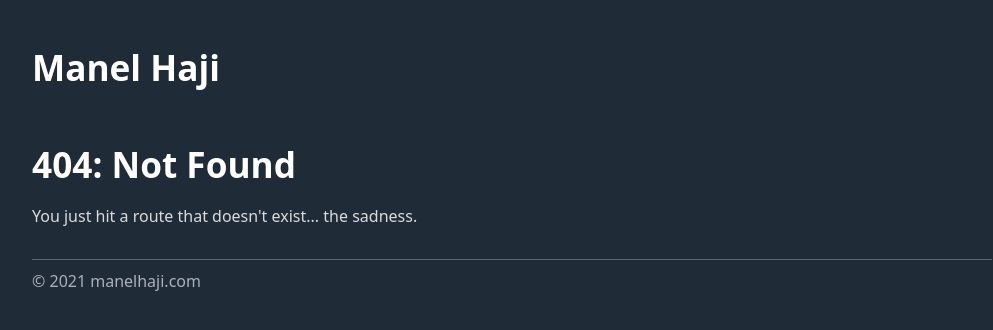
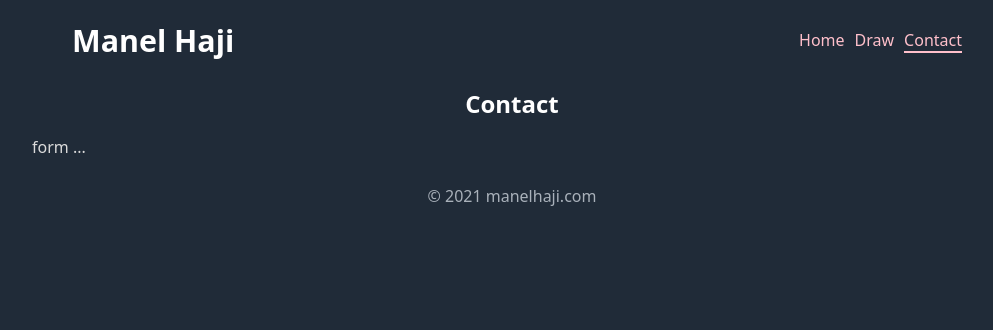
Before and after one commit to repetitioestmaterstudiorum/manelhaji-frontend, a Gatsby site: page /contact in a window 1280 px wide. Before the commit this address had no page. Shown: the whole page, without its empty margins (128-1121 px from the left). Built offline with nearby package versions, Linux system fonts and the light colour scheme; Gatsby itself is replaced by a stand-in of ours.

Commit message:
header styles and menu

```diff
--- a/src/components/gallery.js
+++ b/src/components/gallery.js
@@ -57,7 +57,6 @@ const ulStyle = {
   paddingInlineStart: 0,
 }
 const generalLiStyle = {
-  display: "flex",
   fontSize: "1.2em",
   padding: "0 5px",
 }
--- a/src/components/header.js
+++ b/src/components/header.js
@@ -2,19 +2,22 @@ import { Link } from "gatsby"
 import PropTypes from "prop-types"
 import React from "react"
 
+const flexLvl1 = {
+  margin: `0 auto`,
+  maxWidth: 900,
+  display: "flex",
+  justifyContent: "space-between",
+  alignItems: "center",
+}
+const flexLvl2 = {
+  display: "flex",
+  alignItems: "center",
+}
+
+// link styles in water-css-overrides.css
 const Header = ({ siteTitle }) => (
-  <header
-    style={{
-      marginBottom: `1.45rem`,
-    }}
-  >
-    <div
-      style={{
-        margin: `0 auto`,
-        maxWidth: 960,
-        padding: `1.45rem 1.0875rem`,
-      }}
-    >
+  <header style={flexLvl1}>
+    <div style={flexLvl2}>
       <h1 style={{ margin: 0 }}>
         <Link
           to="/"
@@ -26,6 +29,11 @@ const Header = ({ siteTitle }) => (
           {siteTitle}
         </Link>
       </h1>
+    </div>
+    <div style={flexLvl2}>
+      <Link to="/">Home</Link>
+      <Link to="/draw/">Draw</Link>
+      <Link to="/contact/">Contact</Link>
     </div>
   </header>
 )
--- a/src/components/layout.js
+++ b/src/components/layout.js
@@ -4,6 +4,7 @@ import { useStaticQuery, graphql } from "gatsby"
 
 import Header from "./header"
 import "./dark.min.css"
+import "./water-css-overrides.css"
 
 const Layout = ({ children }) => {
   const data = useStaticQuery(graphql`
@@ -18,18 +19,17 @@ const Layout = ({ children }) => {
 
   return (
     <>
-      <Header siteTitle={data.site.siteMetadata?.title || `Title`} />
+      <Header siteTitle={data.site.siteMetadata?.title || ""} />
       <div
         style={{
-          margin: `0 auto`,
+          margin: "0 auto",
           maxWidth: 960,
-          padding: `0 1.0875rem 1.45rem`,
         }}
       >
         <main>{children}</main>
         <footer
           style={{
-            marginTop: `2rem`,
+            marginTop: "1rem",
           }}
         >
           © {new Date().getFullYear()} manelhaji.com
--- /dev/null
+++ b/src/components/water-css-overrides.css
@@ -0,0 +1,38 @@
+/* overrides the official way */
+:root {
+  --links: pink;
+}
+
+/* overrides the unoficcial way */
+body {
+  max-width: none;
+  overflow-y: scroll;
+}
+
+h1 {
+  font-size: 1.9em;
+}
+h2 {
+  font-size: 1.5em;
+  text-align: center;
+}
+
+[aria-current="page"],
+a:hover {
+  display: inline-block;
+  border-bottom: 2px solid pink;
+  margin-bottom: 0;
+}
+a {
+  margin-bottom: 2px;
+  margin-left: 10px;
+  text-decoration: none !important;
+}
+h1 > a {
+  border-bottom: none !important;
+}
+
+footer {
+  border-top: none;
+  text-align: center;
+}
--- /dev/null
+++ b/src/pages/contact.js
@@ -0,0 +1,14 @@
+import React from "react"
+
+import Layout from "../components/layout"
+import SEO from "../components/seo"
+
+const Contact = () => (
+  <Layout>
+    <SEO title="Contact" />
+    <h2>Contact</h2>
+    <p>form ...</p>
+  </Layout>
+)
+
+export default Contact
--- a/src/pages/index.js
+++ b/src/pages/index.js
@@ -1,5 +1,4 @@
 import React from "react"
-import { Link } from "gatsby"
 import SimpleReactLightbox from "simple-react-lightbox"
 
 import Layout from "../components/layout"
@@ -13,7 +12,6 @@ const IndexPage = () => (
     <SimpleReactLightbox>
       <Gallery />
     </SimpleReactLightbox>
-    <Link to="/page-2/">Go to page 2</Link> <br />
   </Layout>
 )
 
```
Also changed, not shown: src/pages/draw.js (added, +14 -0 lines), src/pages/page-2.js (deleted, +0 -16 lines), src/components/dark.min.css.
